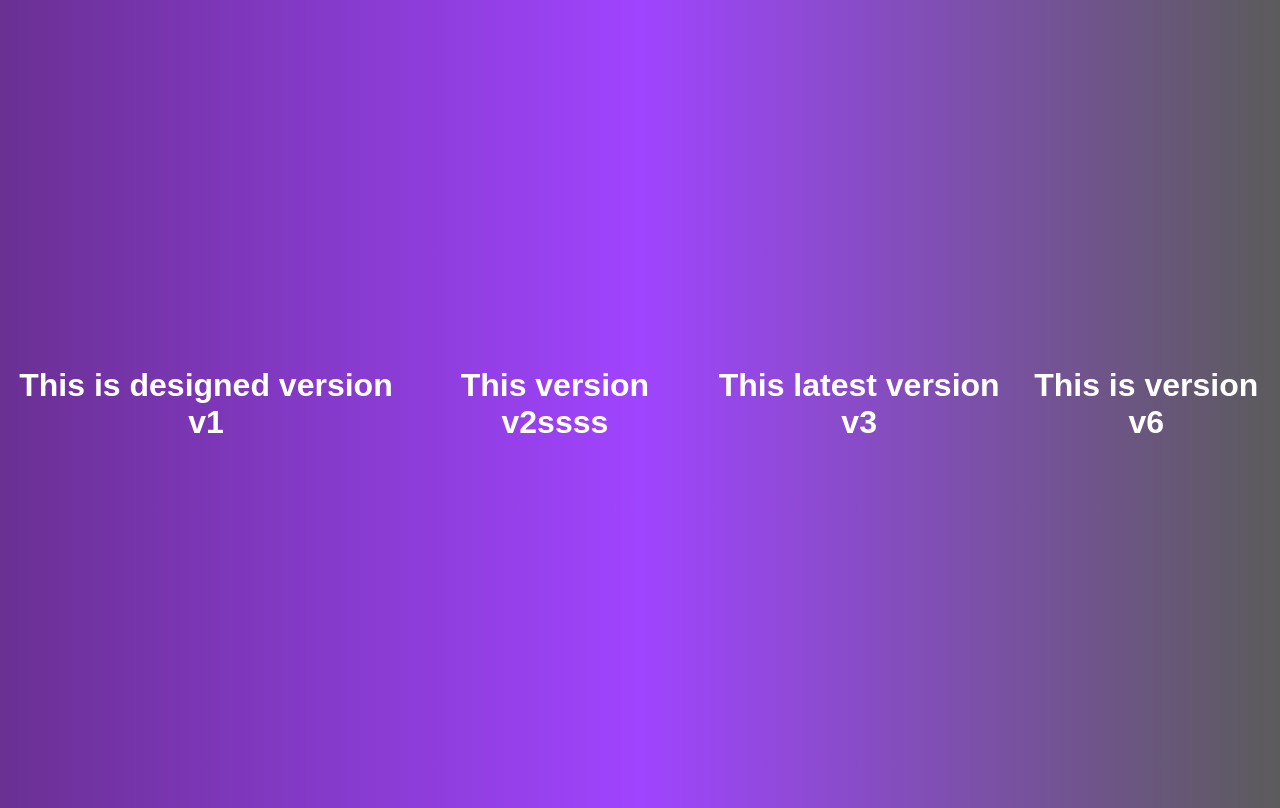
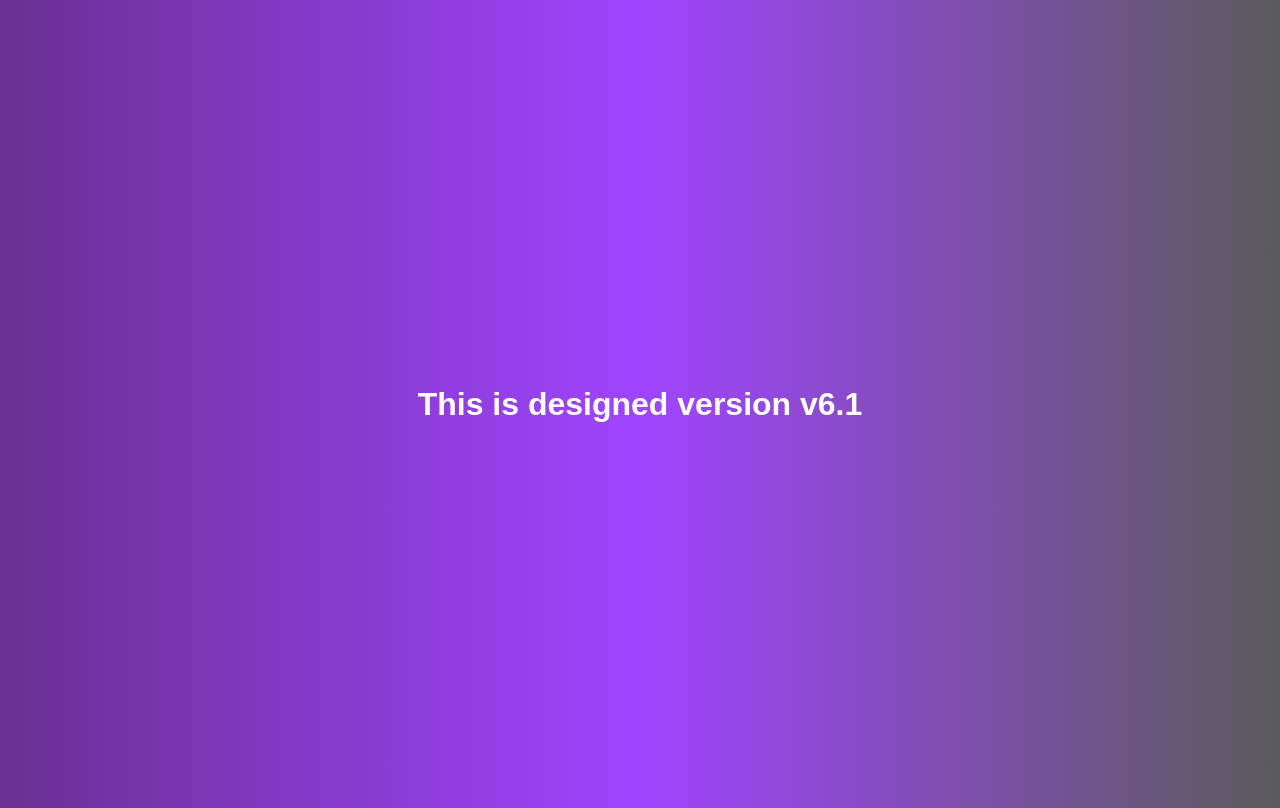
Before and after one commit to Abhay296/myrepo, a plain HTML site: page index.html in a window 1280 px wide. Drawn offline with Linux system fonts and the light colour scheme.

Commit message:
Change6.1

```diff
--- a/index.html
+++ b/index.html
@@ -7,9 +7,6 @@
     <title>Document</title>
 </head>
 <body>
-    <h1>This is designed version v1</h1>
-    <h2>This version v2ssss</h2>
-    <h3>This latest version v3</h3>
-    <h6>This is version v6</h6>
+    <h1>This is designed version v6.1</h1>
 </body>
 </html>
```
